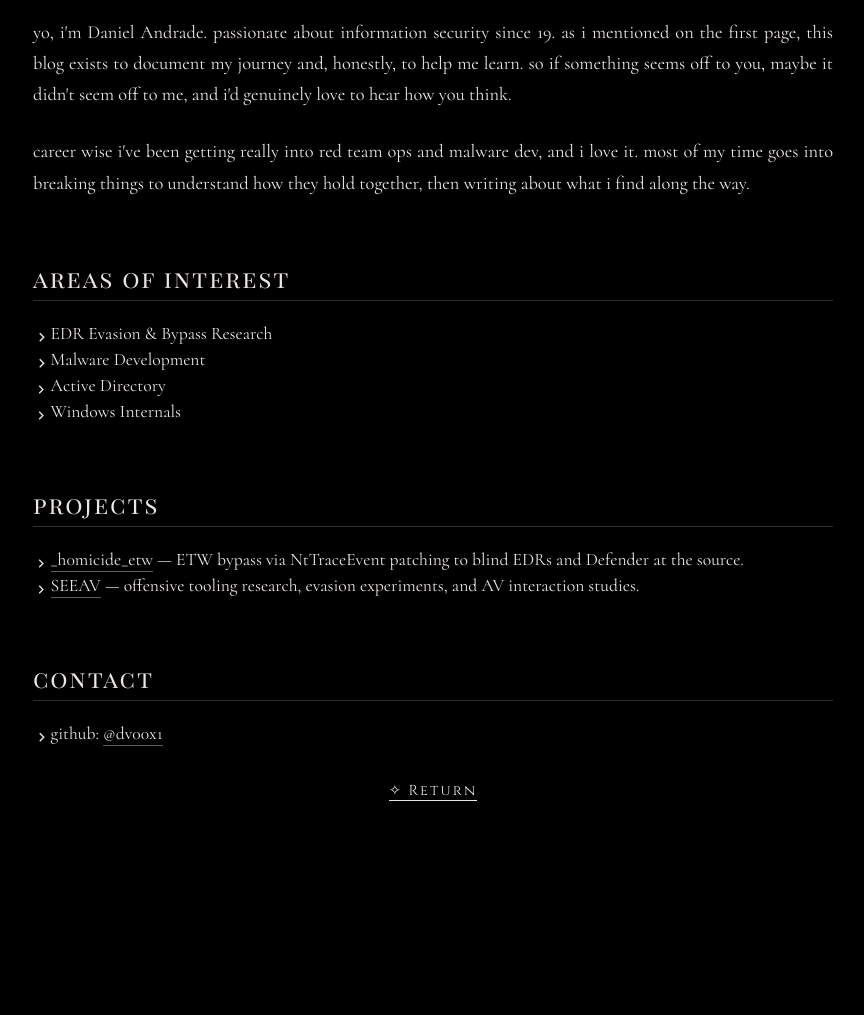
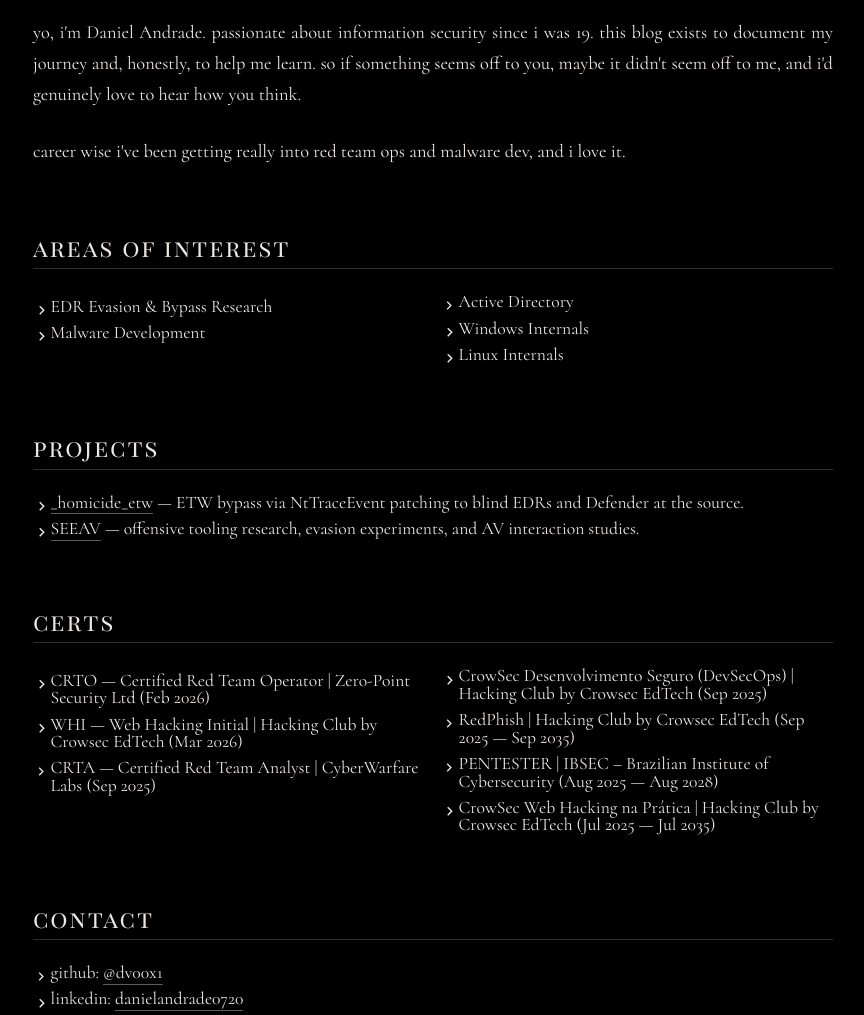
Before and after one commit to dv00x1/dv00x1.github.io, a plain HTML site: page about.html in a window 1280 px wide. Shown: the part 1060-2075 px from the top of the page, without its empty margins (207-1071 px from the left). Before the commit the page ends 1957 px from the top, so only its background shows below. Drawn offline with Linux system fonts and the light colour scheme; a web font is replaced by a local one.

Commit message:
about: redo bio, add certs section + linkedin + Linux Internals

```diff
--- a/about.html
+++ b/about.html
@@ -37,17 +37,14 @@
 
       <h2 class="about-h2">who i am</h2>
       <p>
-        yo, i'm Daniel Andrade. passionate about information security since 19.
-        as i mentioned on the first page, this blog exists to document my
-        journey and, honestly, to help me learn. so if something seems off to
-        you, maybe it didn't seem off to me, and i'd genuinely love to hear
-        how you think.
+        yo, i'm Daniel Andrade. passionate about information security since
+        i was 19. this blog exists to document my journey and, honestly, to
+        help me learn. so if something seems off to you, maybe it didn't
+        seem off to me, and i'd genuinely love to hear how you think.
       </p>
       <p>
         career wise i've been getting really into red team ops and malware
-        dev, and i love it. most of my time goes into breaking things to
-        understand how they hold together, then writing about what i find
-        along the way.
+        dev, and i love it.
       </p>
 
       <h2 class="about-h2">areas of interest</h2>
@@ -56,6 +53,7 @@
         <li>Malware Development</li>
         <li>Active Directory</li>
         <li>Windows Internals</li>
+        <li>Linux Internals</li>
       </ul>
 
       <h2 class="about-h2">projects</h2>
@@ -64,9 +62,21 @@
         <li><a href="https://github.com/dv00x1/SEEAV" target="_blank" rel="noopener">SEEAV</a> — offensive tooling research, evasion experiments, and AV interaction studies.</li>
       </ul>
 
+      <h2 class="about-h2">certs</h2>
+      <ul class="activity-list">
+        <li>CRTO — Certified Red Team Operator | Zero-Point Security Ltd (Feb 2026)</li>
+        <li>WHI — Web Hacking Initial | Hacking Club by Crowsec EdTech (Mar 2026)</li>
+        <li>CRTA — Certified Red Team Analyst | CyberWarfare Labs (Sep 2025)</li>
+        <li>CrowSec Desenvolvimento Seguro (DevSecOps) | Hacking Club by Crowsec EdTech (Sep 2025)</li>
+        <li>RedPhish | Hacking Club by Crowsec EdTech (Sep 2025 — Sep 2035)</li>
+        <li>PENTESTER | IBSEC – Brazilian Institute of Cybersecurity (Aug 2025 — Aug 2028)</li>
+        <li>CrowSec Web Hacking na Prática | Hacking Club by Crowsec EdTech (Jul 2025 — Jul 2035)</li>
+      </ul>
+
       <h2 class="about-h2">contact</h2>
       <ul class="activity-list">
         <li>github: <a href="https://github.com/dv00x1" target="_blank" rel="noopener">@dv00x1</a></li>
+        <li>linkedin: <a href="https://www.linkedin.com/in/danielandrade0720" target="_blank" rel="noopener">danielandrade0720</a></li>
       </ul>
 
       <a href="index.html" class="about-back">✧ Return</a>
```
